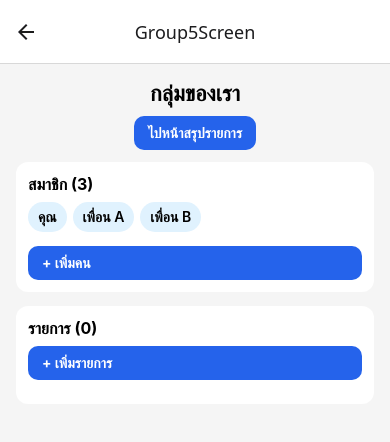
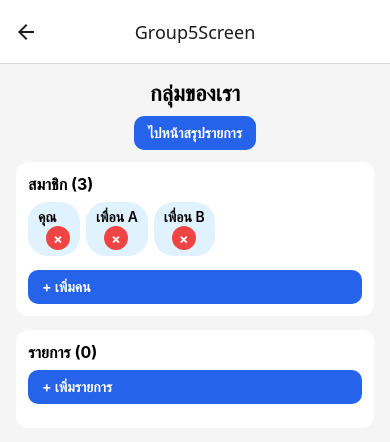
Before and after one commit to Natnichadumpling/React_Hankeng, a React Native app in the folder myapp/: screen /Group5Screen in a window 390 px wide. Shown: the top 442 px of the page. Built offline with nearby package versions, Linux system fonts and the light colour scheme.

Commit message:
เพิ่ม ลบเพื่อนได้แล้ว

```diff
--- a/myapp/Group5Screen.js
+++ b/myapp/Group5Screen.js
@@ -125,6 +125,26 @@ export default function Group5Screen() {
     ]);
   };
 
+  const onRemovePerson = (person) => {
+    Alert.alert(
+      'ยืนยันการลบ',
+      `คุณต้องการลบ ${person} ออกจากกลุ่มหรือไม่?`,
+      [
+        {
+          text: 'ยกเลิก',
+          style: 'cancel',
+        },
+        {
+          text: 'ลบ',
+          style: 'destructive',
+          onPress: () => {
+            setPeople((prev) => prev.filter((p) => p !== person));
+          },
+        },
+      ]
+    );
+  };
+
   /* ===== Edit payers ===== */
   const openEditPayers = (item) => {
     const current = Object.entries(item.paidByMap || {})
@@ -219,6 +239,9 @@ export default function Group5Screen() {
           {people.map((person) => (
             <View key={person} style={styles.personChip}>
               <Text style={styles.personText}>{person}</Text>
+              <TouchableOpacity onPress={() => onRemovePerson(person)} style={styles.personRemove}>
+                <Text style={styles.personRemoveText}>×</Text>
+              </TouchableOpacity>
             </View>
           ))}
         </View>
@@ -492,6 +515,8 @@ const styles = StyleSheet.create({
   peopleWrap: { flexDirection: 'row', flexWrap: 'wrap' },
   personChip: { backgroundColor: '#e0f2fe', paddingHorizontal: 10, paddingVertical: 6, borderRadius: 20, marginRight: 6, marginBottom: 6 },
   personText: { fontWeight: '600' },
+  personRemove: { marginLeft: 8, backgroundColor: '#ef4444', width: 24, height: 24, borderRadius: 12, alignItems: 'center', justifyContent: 'center' },
+  personRemoveText: { color: '#fff', fontWeight: '700' },
   primaryBtn: { backgroundColor: '#2563eb', paddingHorizontal: 14, paddingVertical: 8, borderRadius: 10 },
   primaryBtnText: { color: '#fff', fontWeight: '700' },
   itemCard: { backgroundColor: '#f9fafb', padding: 10, borderRadius: 10, marginBottom: 10, borderWidth: 1, borderColor: '#e5e7eb' },
```
